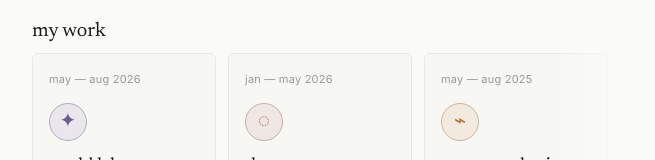
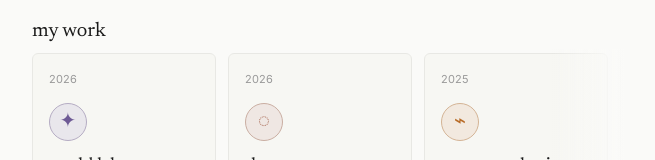
Before and after one commit to sheldonblewis/shelly-site, a Next.js app: page / in a window 1280 px wide. Shown: the part 335-495 px from the top of the page, without its empty margins (312-967 px from the left). Built offline with nearby package versions, Linux system fonts and the light colour scheme.

Commit message:
Simplify work card dates

```diff
--- a/data/work.js
+++ b/data/work.js
@@ -4,7 +4,7 @@ const work = [
     id: 'world-labs',
     title: 'world labs',
     role: 'research engineer intern · pre-training',
-    date: 'may — aug 2026',
+    date: '2026',
     href: 'https://www.worldlabs.ai',
     external: true,
     mark: '✦',
@@ -14,7 +14,7 @@ const work = [
     id: 'theory-ventures',
     title: 'theory ventures',
     role: 'engineering intern · applied ai',
-    date: 'jan — may 2026',
+    date: '2026',
     mark: '◌',
     accent: '#a15d47',
   },
@@ -22,7 +22,7 @@ const work = [
     id: 'amazon-robotics',
     title: 'amazon robotics',
     role: 'software development engineer intern',
-    date: 'may — aug 2025',
+    date: '2025',
     mark: '⌁',
     accent: '#b86b27',
   },
@@ -30,7 +30,7 @@ const work = [
     id: 'openai',
     title: 'openai',
     role: 'engineering analyst · model evaluation',
-    date: 'may — jul 2025',
+    date: '2025',
     mark: '◎',
     accent: '#26735f',
   },
@@ -38,7 +38,7 @@ const work = [
     id: 'mercor',
     title: 'mercor',
     role: 'ai interpretability & evaluation lead',
-    date: 'feb — may 2025',
+    date: '2025',
     mark: '↗',
     accent: '#356f97',
   },
@@ -46,7 +46,7 @@ const work = [
     id: 'diligent',
     title: 'diligent',
     role: 'co-founder · engineering',
-    date: 'jan — feb 2025',
+    date: '2025',
     mark: '◇',
     accent: '#9b5e78',
   },
@@ -54,7 +54,7 @@ const work = [
     id: 'electric-mind',
     title: 'electric mind',
     role: 'associate consultant intern · product',
-    date: 'sep — dec 2024',
+    date: '2024',
     mark: 'ϟ',
     accent: '#8f762d',
   },
@@ -62,7 +62,7 @@ const work = [
     id: 'interac',
     title: 'interac',
     role: 'software developer intern',
-    date: 'jan — dec 2023',
+    date: '2023',
     mark: '↔',
     accent: '#467a70',
   },
```
